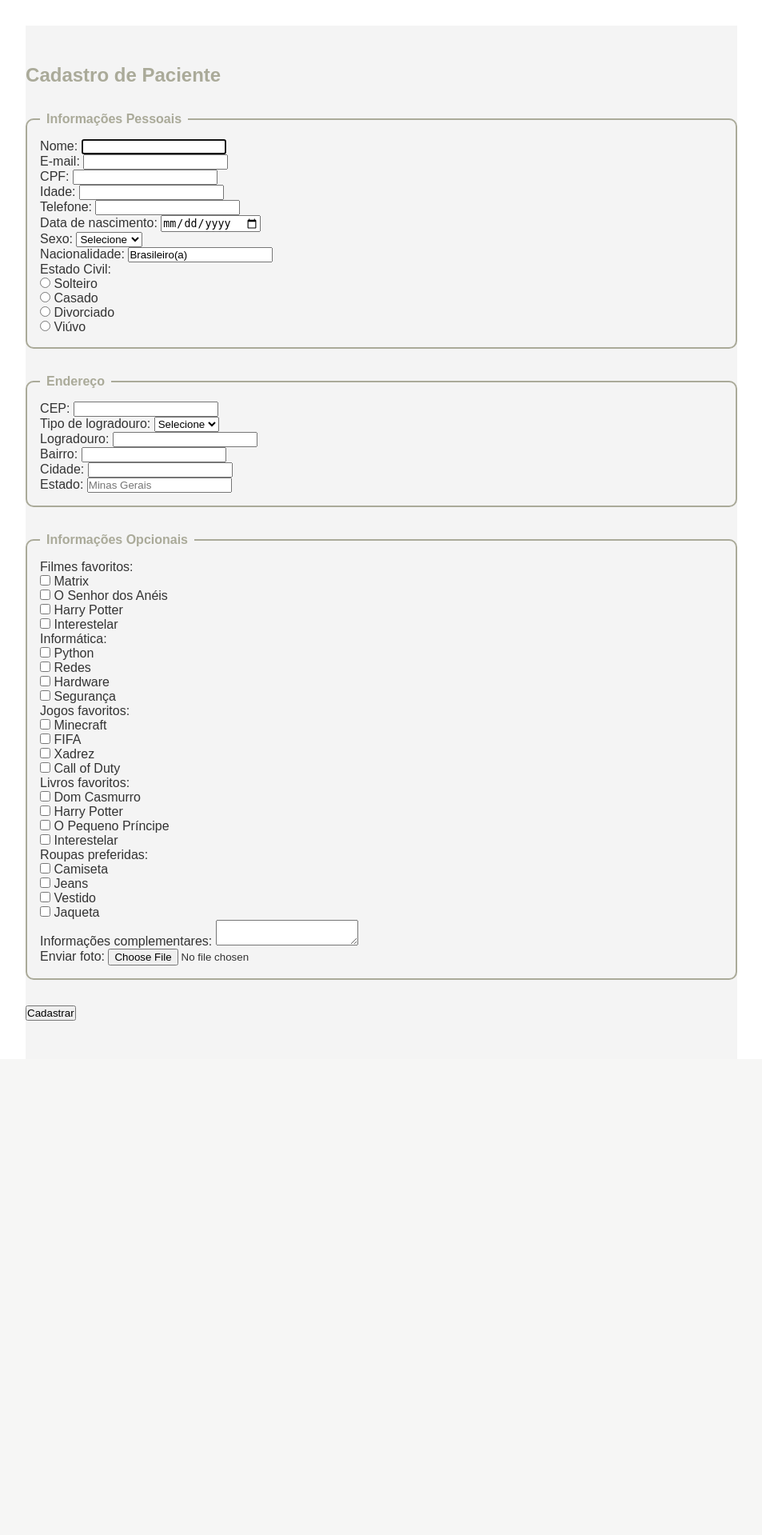
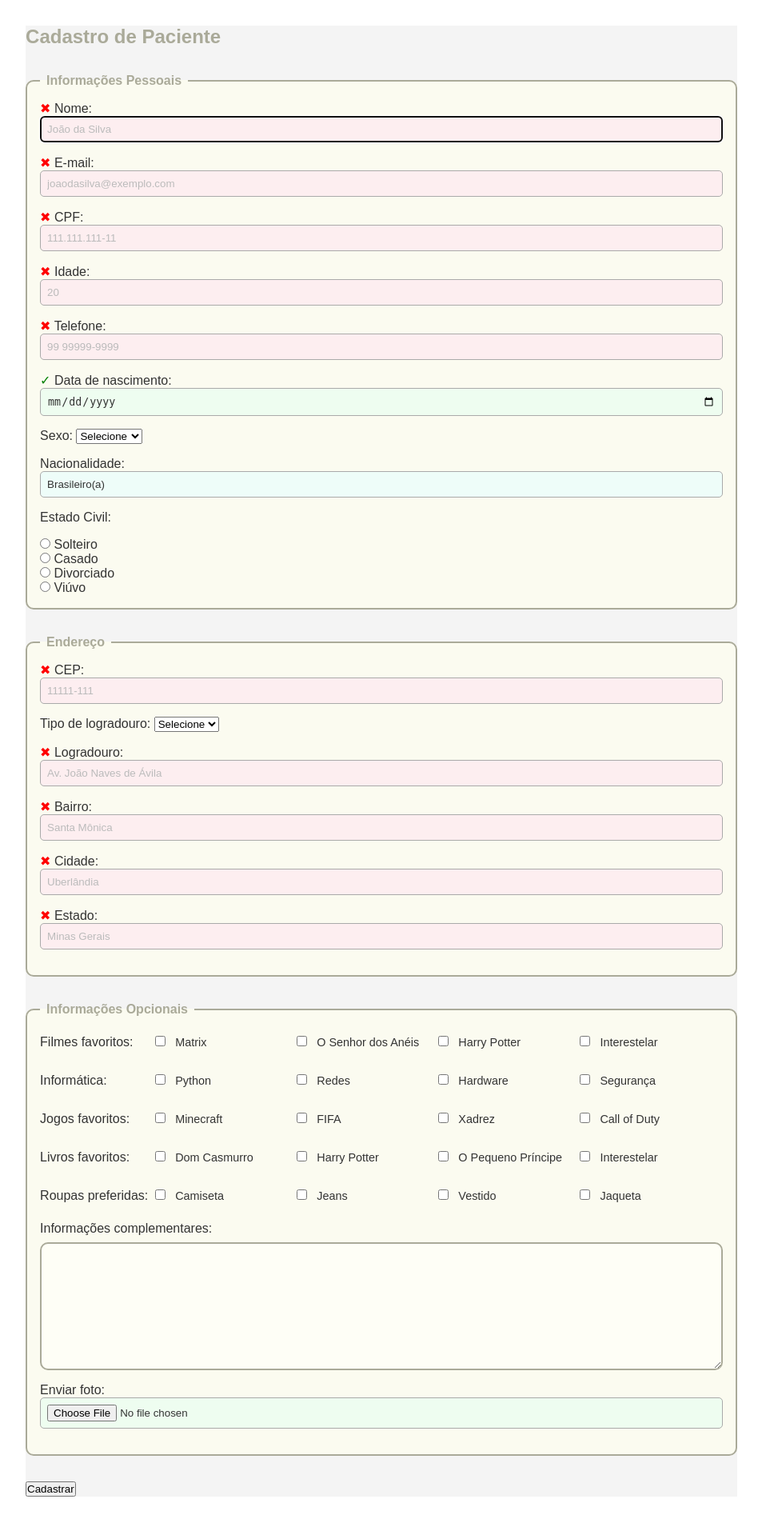
Before and after one commit to enzolazz/PPI, a PHP site: page /trabalho3/ex2/cadastro.html in a window 1280 px wide. Shown: the part 97-2016 px from the top of the page at 80% size, without its empty margins (163-1116 px from the left). Before the commit the page ends 1373 px from the top, so only its background shows below. Run offline with PHP 8.4, Linux system fonts and the light colour scheme.

Commit message:
Adicionando estilos requisitados na atividade; TODO: Estilizar botão e terminar de checar os requisitos.

```diff
--- a/trabalho3/ex2/cadastro.html
+++ b/trabalho3/ex2/cadastro.html
@@ -29,6 +29,7 @@
             <input
               type="text"
               name="userName"
+              placeholder="João da Silva"
               autofocus
               minlength="2"
               maxlength="50"
@@ -37,24 +38,35 @@
           </p>
           <p>
             <label>E-mail: </label>
-            <input type="email" name="userEmail" required>
+            <input
+              type="email"
+              name="userEmail"
+              placeholder="joaodasilva@exemplo.com"
+              required
+            >
           </p>
           <p>
             <label>CPF: </label>
             <input
               type="text"
               name="userCPF"
+              placeholder="111.111.111-11"
+              pattern="\d{3}\.\d{3}\.\d{3}-\d{2}"
               required
-              pattern="\d{3}\.\d{3}\.\d{3}-\d{2}"
             >
           </p>
           <p>
             <label>Idade: </label>
-            <input type="number" name="userAge" required>
+            <input type="number" name="userAge" placeholder="20" required>
           </p>
           <p>
             <label>Telefone: </label>
-            <input type="tel" name="userCel" required>
+            <input
+              type="tel"
+              name="userCel"
+              placeholder="99 99999-9999"
+              required
+            >
           </p>
           <p>
             <label>Data de nascimento: </label>
@@ -114,9 +126,10 @@
 
           <p>
             <label>CEP: </label>
-            <input type="text" name="userCEP" required>
+            <input type="text" name="userCEP" placeholder="11111-111" required>
           </p>
 
+          <p>
             <label>Tipo de logradouro:</label>
             <select name="estado" required>
               <option value="">Selecione</option>
@@ -126,19 +139,35 @@
               <option value="jardim">Jardim</option>
               <option value="alameda">Alameda</option>
             </select>
+          </p>
 
           <p>
             <label>Logradouro: </label>
-            <input type="text" name="userStreet" required>
+            <input
+              type="text"
+              name="userStreet"
+              placeholder="Av. João Naves de Ávila"
+              required
+            >
           </p>
 
           <p>
             <label>Bairro: </label>
-            <input type="text" name="userNeighbor" required>
+            <input
+              type="text"
+              name="userNeighbor"
+              placeholder="Santa Mônica"
+              required
+            >
           </p>
           <p>
             <label>Cidade: </label>
-            <input type="text" name="userCity" required>
+            <input
+              type="text"
+              name="userCity"
+              placeholder="Uberlândia"
+              required
+            >
           </p>
           <p>
             <label>Estado: </label>
@@ -154,7 +183,7 @@
         <fieldset>
           <legend>Informações Opcionais</legend>
 
-          <section>
+          <section class="checkbox-group">
             <p>Filmes favoritos:</p>
 
             <p>
@@ -178,7 +207,7 @@
             </p>
           </section>
 
-          <section>
+          <section class="checkbox-group">
             <p>Informática:</p>
 
             <p>
@@ -202,7 +231,7 @@
             </p>
           </section>
 
-          <section>
+          <section class="checkbox-group">
             <p>Jogos favoritos:</p>
 
             <p>
@@ -226,7 +255,7 @@
             </p>
           </section>
 
-          <section>
+          <section class="checkbox-group">
             <p>Livros favoritos:</p>
 
             <p>
@@ -250,7 +279,7 @@
             </p>
           </section>
 
-          <section>
+          <section class="checkbox-group">
             <p>Roupas preferidas:</p>
 
             <p>
@@ -276,7 +305,12 @@
 
           <p>
             <label>Informações complementares:</label>
-            <textarea name="userExtra" rows="" cols=""></textarea>
+            <textarea
+              class="feedback-box"
+              name="userExtra"
+              rows=""
+              cols=""
+            ></textarea>
           </p>
           <p>
             <label>Enviar foto:</label>
--- a/trabalho3/ex2/styles/cadastro.css
+++ b/trabalho3/ex2/styles/cadastro.css
@@ -1,4 +1,5 @@
 fieldset {
+  background-color: rgba(255, 255, 240, 0.7);
   border: 2px solid #aa9;
   border-radius: 10px;
   padding: 1rem;
@@ -10,3 +11,71 @@ fieldset legend {
   color: #aa9;
   padding: 0 0.5rem;
 }
+
+p {
+  display: block;
+  margin-bottom: 1rem;
+}
+
+p label + input {
+  padding: 0.5rem;
+  border: 1px solid #aaa;
+  border-radius: 5px;
+  width: 100%;
+}
+
+p:has(> label + input:invalid:not([hidden], [type="file"]))::before {
+  content: "✖";
+  color: red;
+}
+
+p:has(> label + input:valid:not([hidden], [type="file"]))::before {
+  content: "✓";
+  color: green;
+}
+
+input {
+  color: #333;
+  background-color: rgba(230, 255, 255, 0.6);
+}
+
+input[required] {
+  background-color: rgba(255, 230, 255, 0.6);
+}
+
+input::placeholder {
+  color: #bbb;
+}
+
+input:invalid {
+  background-color: rgba(255, 230, 240, 0.6);
+}
+
+input:valid {
+  background-color: rgba(230, 255, 240, 0.6);
+}
+
+.checkbox-group p {
+  display: inline-block;
+  min-width: 8.7rem;
+}
+
+.checkbox-group label {
+  display: inline-block;
+  min-width: 9.7rem;
+  padding: 0.5rem;
+  font-size: 0.9rem;
+}
+
+.feedback-box {
+  display: block;
+  background-color: rgba(255, 255, 250, 0.7);
+  border: 2px solid #aa9;
+  border-radius: 10px;
+  margin-top: 0.5rem;
+  padding: 1rem;
+  min-height: 10rem;
+  width: 100%;
+  font-family: Arial, Helvetica, sans-serif;
+  font-size: 12px;
+}
--- a/trabalho3/ex2/styles/common.css
+++ b/trabalho3/ex2/styles/common.css
@@ -60,7 +60,7 @@ h2 {
 .content-layout {
   margin: 0 auto;
   max-width: 100ch;
-  padding: 3rem 0;
+  margin-bottom: 3rem;
 }
 footer {
   position: absolute;
--- a/trabalho3/ex2/styles/home.css
+++ b/trabalho3/ex2/styles/home.css
@@ -7,3 +7,7 @@ p {
 section > p:first-of-type {
   text-indent: 2rem;
 }
+
+section:first-child {
+  margin-top: 3rem;
+}
```
Lines whose indentation alone changed are shown as unchanged.
